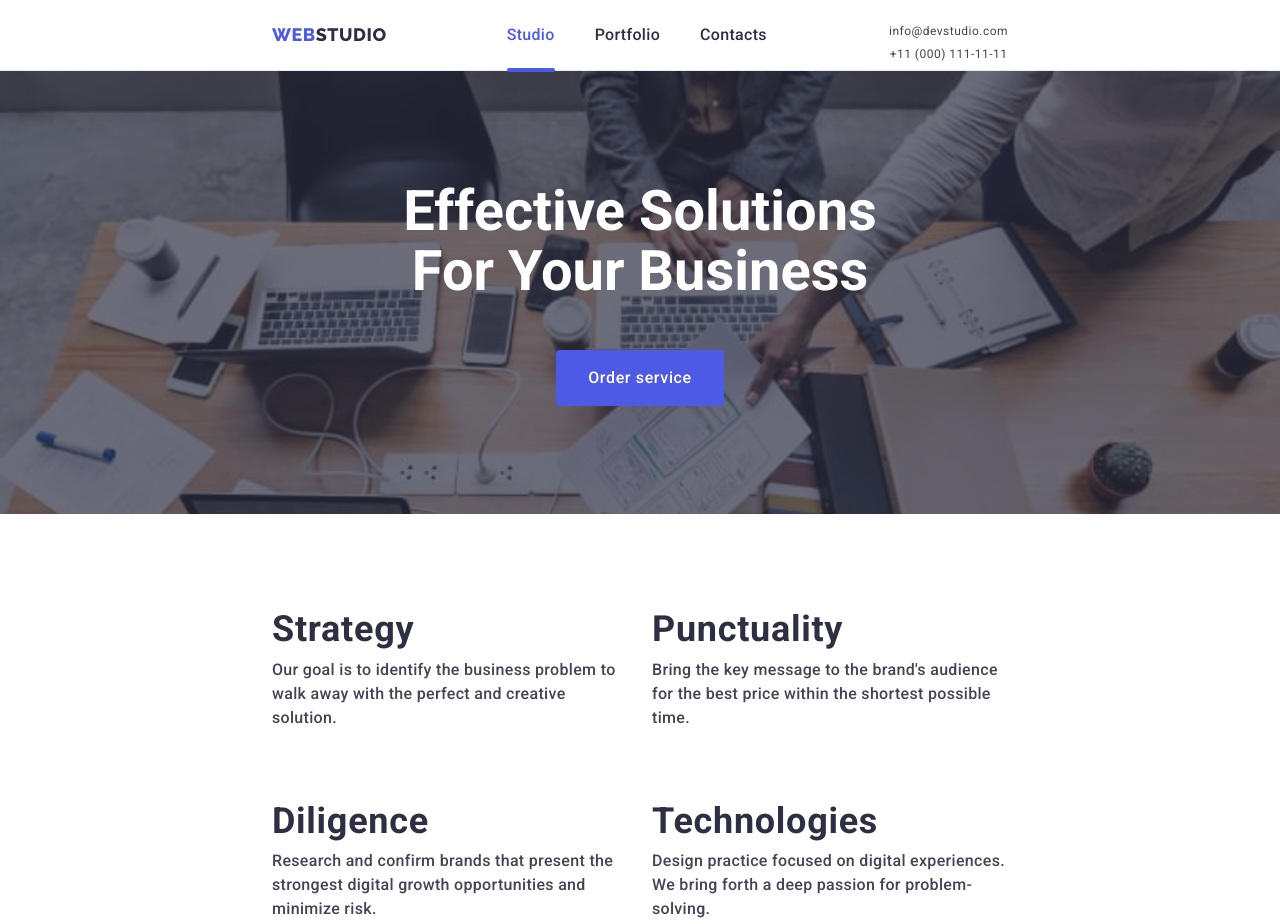
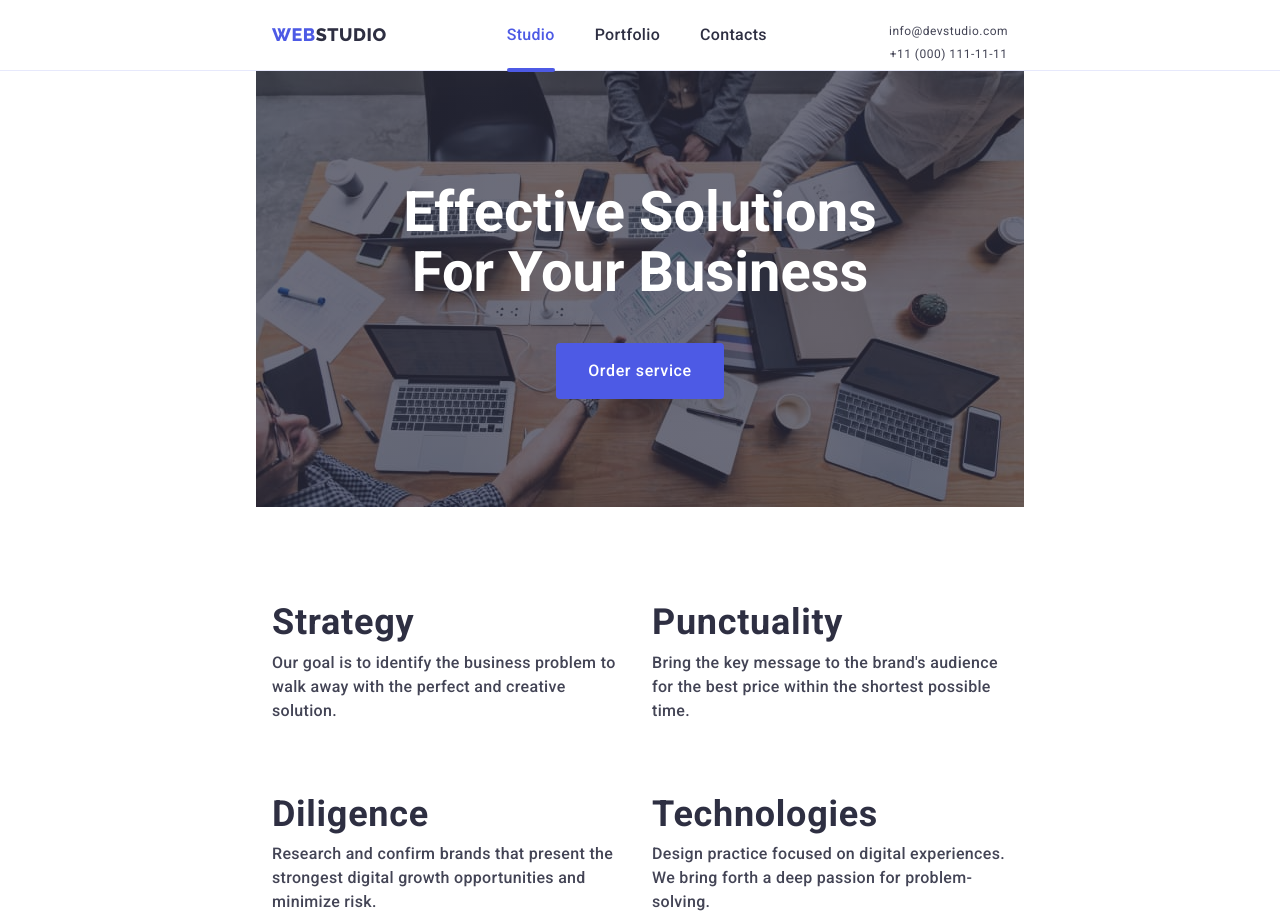
Before and after one commit to dmnfrd/goit-markup-hw-07-updated, a plain HTML site: page index.html in a window 1280 px wide. Shown: the top 924 px of the page. Drawn offline with nearby package versions, Linux system fonts and the light colour scheme.

Commit message:
hero bg image changed

```diff
--- a/css/styles.css
+++ b/css/styles.css
@@ -526,8 +526,8 @@ screen and (min-resolution:2dppx) and (max-width:767px) {
     .hero {
         background-image: linear-gradient(to right,rgba(46, 47, 66, 0.7),rgba(46, 47, 66, 0.7)), url(../images/hero/people-office-tablet.jpg);
         padding-bottom: 108px;
-        padding-top: 111px;
-        min-width: 768px;
+        padding-top: 112px;
+        max-width: 768px;
     }
 }
 
@@ -574,7 +574,7 @@ screen and (min-resolution:2dppx) and (min-width:1440px) {
     color: var(--white);
     margin-left: auto;
     margin-right: auto;
-    margin-bottom: 48px;
+    margin-bottom: 40px;
     width: 494px;
     height: 120px;
 }
```
